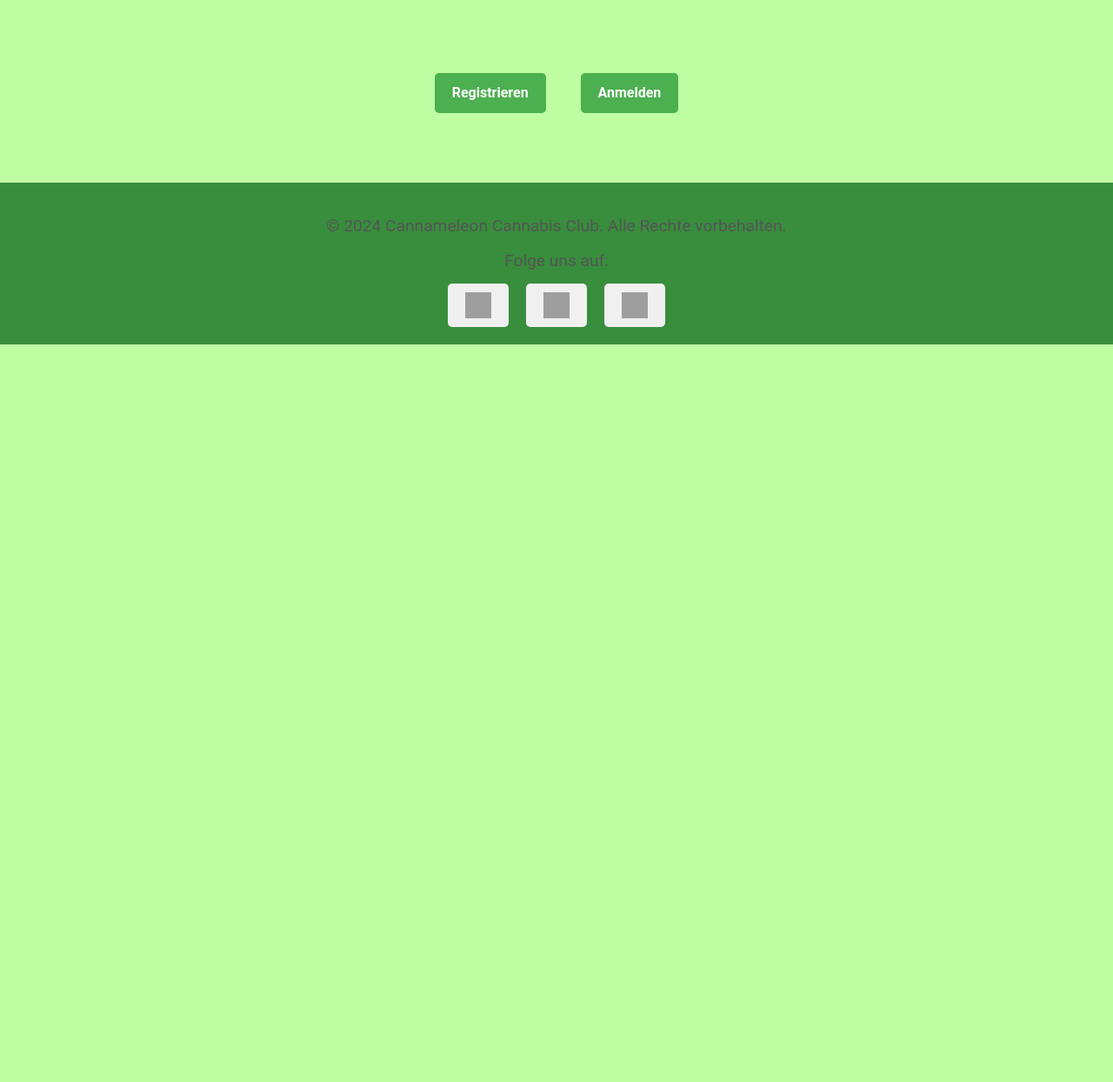
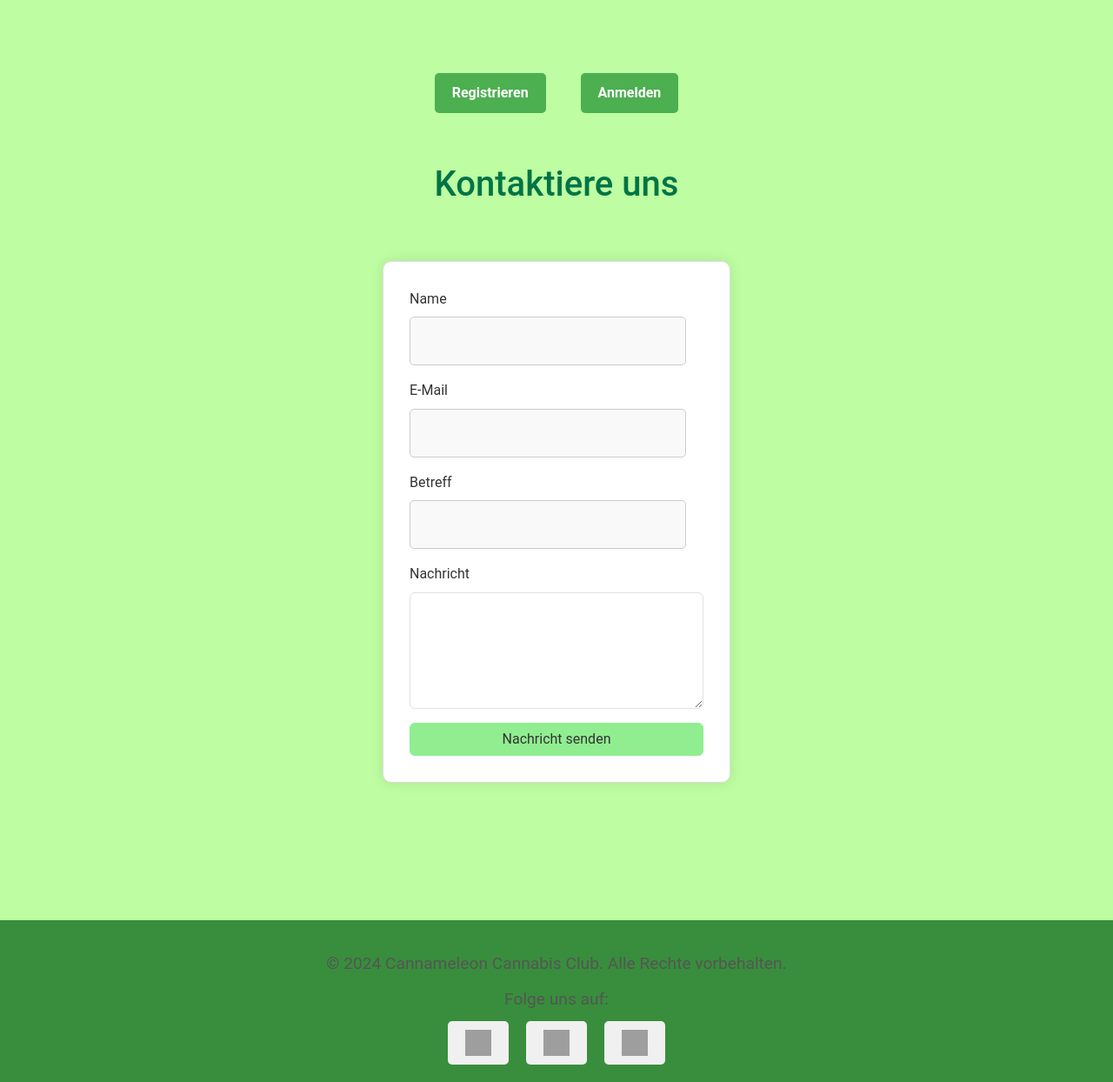
Before and after one commit to Blockchainnewbie/phpLogin, a PHP site: page / in a window 1280 px wide. Shown: the part 1765-3009 px from the top of the page at 87% size. Before the commit the page ends 2161 px from the top, so only its background shows below. Run offline with PHP 8.4, Linux system fonts and the light colour scheme; grey boxes are pictures that could not be loaded.

Commit message:
feat: add contact form to index.php

```diff
--- a/index.php
+++ b/index.php
@@ -112,6 +112,34 @@
         </div>
     </div>
 
+    <!-- Kontaktformular -->
+    <div class="container mt-5 mb-5">
+        <h2 class="text-center mb-4">Kontaktiere uns</h2>
+        <div class="row justify-content-center">
+            <div class="col-md-6">
+                <form>
+                    <div class="mb-3">
+                        <label for="name" class="form-label">Name</label>
+                        <input type="text" class="form-control" id="name" required>
+                    </div>
+                    <div class="mb-3">
+                        <label for="email" class="form-label">E-Mail</label>
+                        <input type="email" class="form-control" id="email" required>
+                    </div>
+                    <div class="mb-3">
+                        <label for="betreff" class="form-label">Betreff</label>
+                        <input type="text" class="form-control" id="betreff" required>
+                    </div>
+                    <div class="mb-3">
+                        <label for="nachricht" class="form-label">Nachricht</label>
+                        <textarea class="form-control" id="nachricht" rows="5" required></textarea>
+                    </div>
+                    <button type="submit" class="btn btn-success w-100">Nachricht senden</button>
+                </form>
+            </div>
+        </div>
+    </div>
+
     <div class="footer-spacing"></div> <!-- Abstandshalter, um Platz zwischen dem Body und dem Footer zu schaffen -->
 
     <?php require_once(__DIR__ . '/css/footer.php'); ?> <!-- Lädt den Footer der Seite, um eine einheitliche Fußzeile zu gewährleisten -->
```
